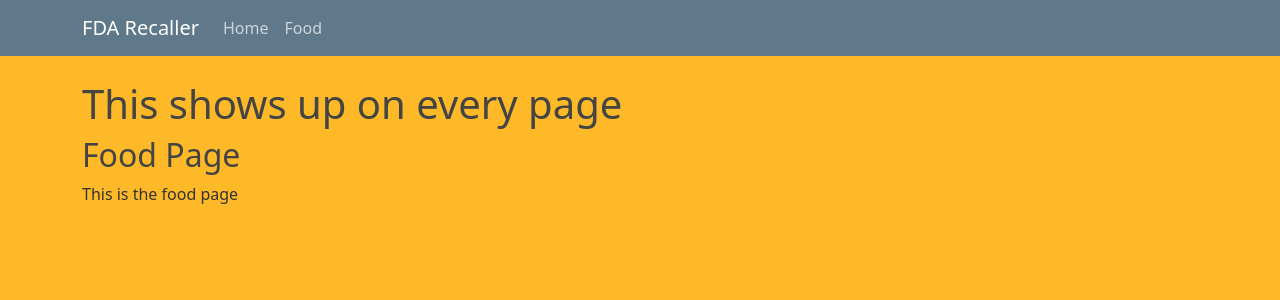
After one commit to archaicsole/SEO_week3_day3_hosting, a Flask app: page /food in a window 1280 px wide. The commit adds this page. Shown: the top 300 px of the page. Run offline with Flask 3, Linux system fonts and the light colour scheme.

Commit message:
Added food title and url for navigation

```diff
--- a/app.py
+++ b/app.py
@@ -29,6 +29,10 @@ with app.app_context():
 def home():
     return render_template('home.html', subtitle='Home Page', text='This is the home page')
 
+@app.route("/food")
+def food():
+    return render_template('food.html', subtitle='Food Page', text='This is the food page')
+
 @app.route("/register", methods=['GET', 'POST'])
 def register():
     form = RegistrationForm()
--- /dev/null
+++ b/templates/food.html
@@ -0,0 +1,5 @@
+{% extends "layout.html" %}
+{% block content %}
+    <h2>{{ subtitle }}</h2>
+    <p>{{ text }}</p>
+{% endblock content %}
--- a/templates/layout.html
+++ b/templates/layout.html
@@ -20,7 +20,7 @@
         <div class="collapse navbar-collapse" id="navbarToggle">
           <div class="navbar-nav mr-auto">
             <a class="nav-item nav-link" href="/">Home</a>
-            <a class="nav-item nav-link" href="/about">About</a>
+            <a class="nav-item nav-link" href="/food">Food</a>
           </div>
         </div>
       </div>
```
